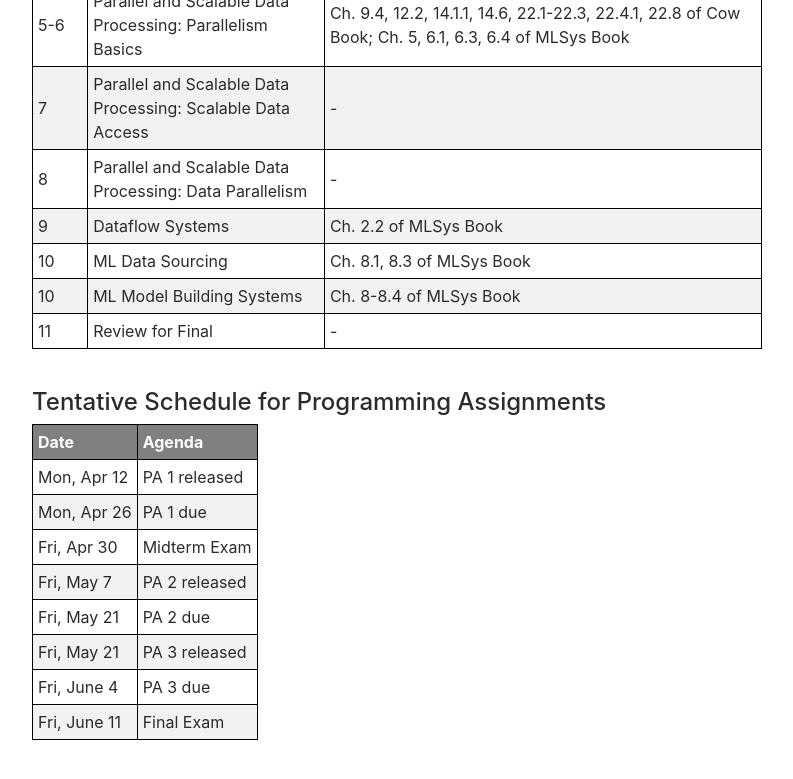
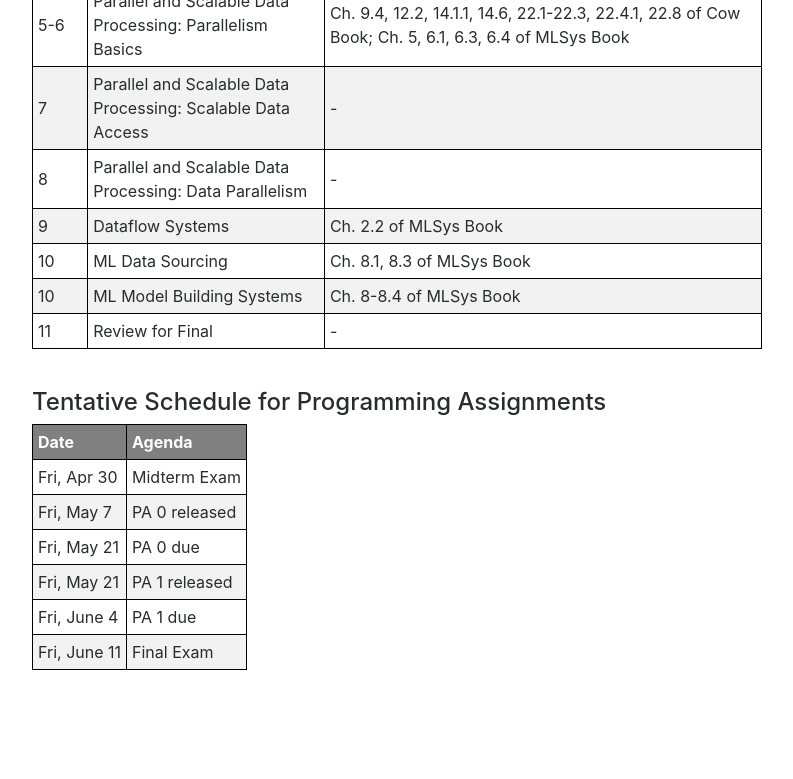
Before and after one commit to albuyeh/dsc102-spring-2021, a Jekyll site: the page built from docs/index.md, in a window 1280 px wide and 900 px high, scrolled down 3946 px. Shown: the top 779 px of the window, without its empty margins (243-1036 px from the left). Built offline with Jekyll 4.4.1, drawn with Linux system fonts in a browser that asks for light colours; nearby versions of some CDN libraries.

Commit message:
drop a PA

```diff
--- a/docs/index.md
+++ b/docs/index.md
@@ -180,11 +180,9 @@ Cumulative Final Exam: Friday, 06/11, 11:30am-2:30pm
 
 |Date|Agenda|
 |--|--|
-|Mon, Apr 12|PA 1 released|
-|Mon, Apr 26|PA 1 due|
 |Fri, Apr 30|Midterm Exam|
-|Fri, May 7|PA 2 released|
-|Fri, May 21|PA 2 due|
-|Fri, May 21|PA 3 released|
-|Fri, June 4|PA 3 due|
+|Fri, May 7|PA 0 released|
+|Fri, May 21|PA 0 due|
+|Fri, May 21|PA 1 released|
+|Fri, June 4|PA 1 due|
 |Fri, June 11|Final Exam|
```
